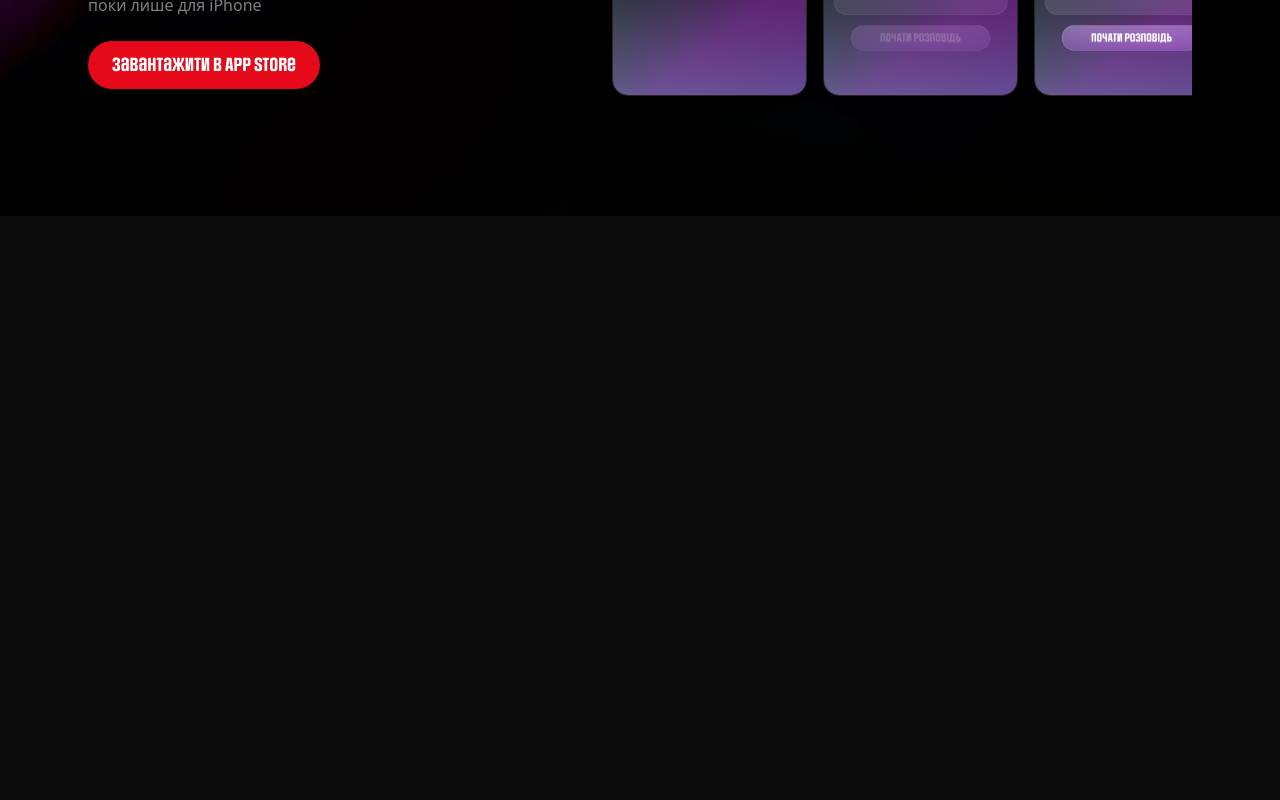
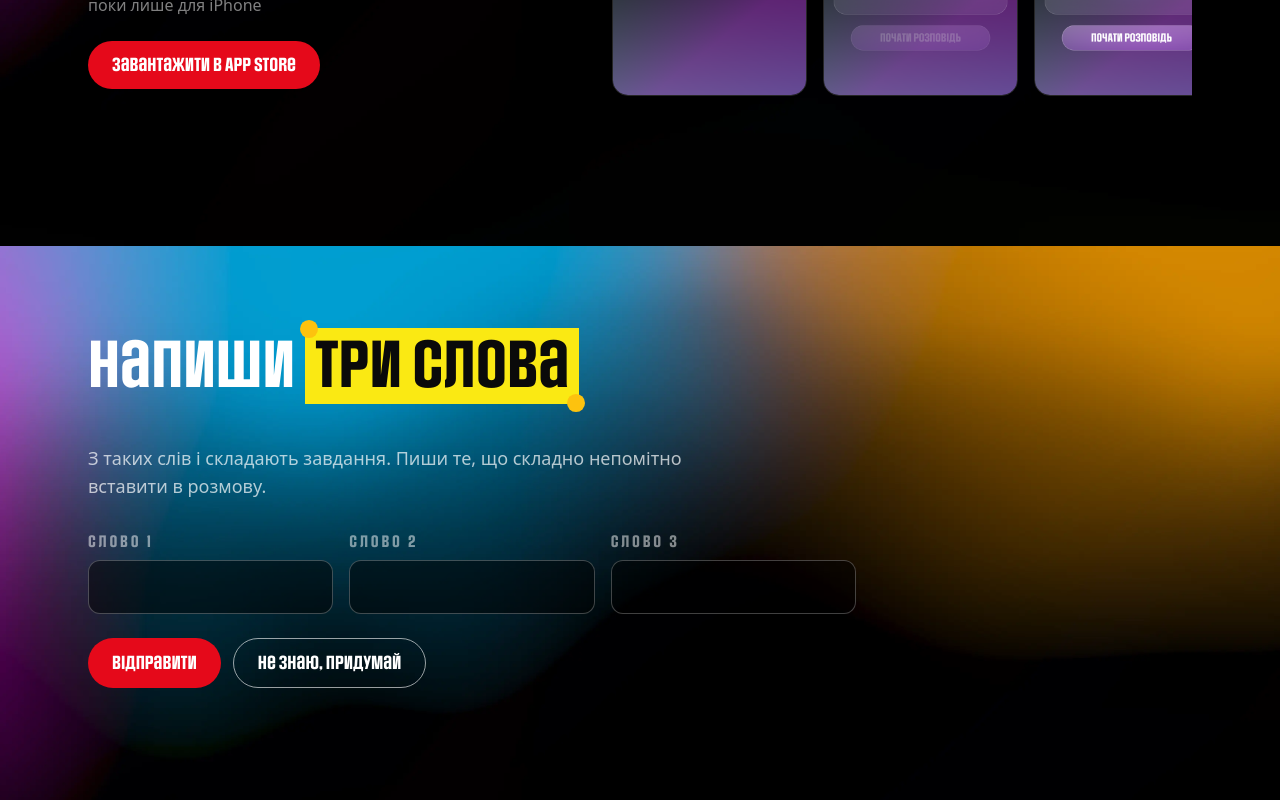
Before and after one commit to Greenfield-Taster/contrlve, a React (Vite) app in the folder frontend/: page / in a window 1280 px wide. Shown: the part 3754-4554 px from the top of the page. Before the commit the page ends 3970 px from the top, so only its background shows below. Built offline with nearby package versions, Linux system fonts and the light colour scheme.

Commit message:
feat: add the three-word form that copies to the clipboard

```diff
--- a/frontend/src/App.tsx
+++ b/frontend/src/App.tsx
@@ -3,6 +3,7 @@ import { Cast } from './components/Cast'
 import { Guests } from './components/Guests'
 import { Hero } from './components/Hero'
 import { HowToPlay } from './components/HowToPlay'
+import { WordsForm } from './components/WordsForm'
 
 export default function App() {
   return (
@@ -12,6 +13,7 @@ export default function App() {
       <Cast />
       <Guests />
       <AppSection />
+      <WordsForm />
     </main>
   )
 }
--- /dev/null
+++ b/frontend/src/components/WordsForm.tsx
@@ -0,0 +1,222 @@
+import { useEffect, useRef, useState, type FormEvent } from 'react'
+import { flushSync } from 'react-dom'
+import { Mark } from './Mark'
+import { Section } from './Section'
+import { playlistUrl } from '../data/episodes'
+import { randomWords } from '../data/randomWords'
+import { socials } from '../data/socials'
+import { readAttempts } from '../lib/attempts'
+import { submitWords } from '../lib/submitWords'
+import { hasBlockingIssues, validateWords, type WordIssue } from '../lib/words'
+
+type Sent = {
+  words: string[]
+  copied: boolean
+}
+
+const pluralAttempts = (n: number) => {
+  const last = n % 10
+  const teen = n % 100
+  if (teen >= 11 && teen <= 14) return 'разів'
+  if (last === 1) return 'раз'
+  if (last >= 2 && last <= 4) return 'рази'
+  return 'разів'
+}
+
+const pickThree = () => {
+  const pool = [...randomWords]
+  const picked: string[] = []
+  while (picked.length < 3 && pool.length > 0) {
+    const index = Math.floor(Math.random() * pool.length)
+    picked.push(pool.splice(index, 1)[0])
+  }
+  return picked
+}
+
+export function WordsForm() {
+  const [words, setWords] = useState(['', '', ''])
+  const [issues, setIssues] = useState<WordIssue[]>([])
+  const [sent, setSent] = useState<Sent | null>(null)
+  const [attempts, setAttempts] = useState(0)
+  const formRef = useRef<HTMLFormElement | null>(null)
+
+  useEffect(() => {
+    setAttempts(readAttempts())
+  }, [])
+
+  // Ctrl+V будь-де на сторінці кладе вставлене в перше порожнє поле —
+  // це і є назва шоу, тож жест має працювати.
+  useEffect(() => {
+    const onPaste = (event: ClipboardEvent) => {
+      const target = event.target as HTMLElement | null
+      if (target?.tagName === 'INPUT') return
+
+      const pasted = event.clipboardData?.getData('text')?.trim()
+      if (!pasted) return
+
+      flushSync(() => {
+        setWords((current) => {
+          const emptyIndex = current.findIndex((word) => word.trim().length === 0)
+          if (emptyIndex === -1) return current
+          const next = [...current]
+          next[emptyIndex] = pasted.split(/\s+/)[0]
+          return next
+        })
+      })
+
+      formRef.current?.scrollIntoView?.({ behavior: 'smooth', block: 'center' })
+    }
+
+    document.addEventListener('paste', onPaste)
+    return () => document.removeEventListener('paste', onPaste)
+  }, [])
+
+  const setWord = (index: number, value: string) => {
+    setWords((current) => current.map((word, i) => (i === index ? value : word)))
+    setIssues([])
+  }
+
+  const onSubmit = async (event: FormEvent) => {
+    event.preventDefault()
+    const found = validateWords(words)
+    setIssues(found)
+    if (hasBlockingIssues(found)) return
+
+    const trimmed = words.map((word) => word.trim())
+    const result = await submitWords(trimmed)
+    setSent({ words: trimmed, copied: result.copied })
+    setAttempts(result.attempts)
+  }
+
+  const issueFor = (index: number) => issues.find((issue) => issue.index === index)
+  const formIssue = issues.find((issue) => issue.index === -1)
+  const threadsUrl = socials.find((s) => s.id === 'threads')?.url ?? ''
+  const instagramUrl = socials.find((s) => s.id === 'instagram')?.url ?? ''
+
+  return (
+    <Section id="words" title={<>Напиши <Mark>три слова</Mark></>}>
+      <p className="m-0 mb-8 max-w-2xl text-lg text-white/70">
+        З таких слів і складають завдання. Пиши те, що складно непомітно
+        вставити в розмову.
+      </p>
+
+      <form ref={formRef} onSubmit={onSubmit} noValidate className="max-w-3xl">
+        <div className="grid gap-4 md:grid-cols-3">
+          {words.map((word, index) => {
+            const issue = issueFor(index)
+            return (
+              <div key={index}>
+                <label
+                  htmlFor={`word-${index}`}
+                  className="mb-2 block font-brand text-sm uppercase tracking-[0.2em] text-white/50"
+                >
+                  Слово {index + 1}
+                </label>
+                <input
+                  id={`word-${index}`}
+                  type="text"
+                  value={word}
+                  maxLength={40}
+                  autoComplete="off"
+                  onChange={(event) => setWord(index, event.target.value)}
+                  aria-invalid={issue?.blocking ? true : undefined}
+                  className="w-full rounded-xl border border-white/25 bg-black/50 px-4 py-3 font-brand text-xl outline-none focus:border-mark"
+                />
+                {issue && (
+                  <p
+                    className={`m-0 mt-2 text-sm ${
+                      issue.blocking ? 'text-cta' : 'text-white/50'
+                    }`}
+                  >
+                    {issue.message}
+                  </p>
+                )}
+              </div>
+            )
+          })}
+        </div>
+
+        <div aria-live="polite">
+          {formIssue && (
+            <p className="m-0 mt-4 font-brand text-cta">
+              {formIssue.message}
+            </p>
+          )}
+        </div>
+
+        <div className="mt-6 flex flex-wrap gap-3">
+          <button
+            type="submit"
+            className="rounded-full bg-cta px-6 py-3 font-brand text-white transition-colors hover:bg-cta-hover active:scale-[0.97]"
+          >
+            Відправити
+          </button>
+          <button
+            type="button"
+            onClick={() => {
+              setWords(pickThree())
+              setIssues([])
+            }}
+            className="rounded-full border border-white/60 px-6 py-3 font-brand transition-colors hover:bg-white/10"
+          >
+            Не знаю, придумай
+          </button>
+        </div>
+
+        {attempts > 1 && !sent && (
+          <p className="m-0 mt-4 text-sm text-white/40">
+            ти вже робив це {attempts} {pluralAttempts(attempts)}
+          </p>
+        )}
+      </form>
+
+      {sent && (
+        <div
+          aria-live="polite"
+          className="mt-10 rounded-2xl border border-white/15 bg-black/50 p-6 md:p-10"
+        >
+          <p className="m-0 flex flex-wrap gap-2 font-brand text-[clamp(20px,3vw,32px)]">
+            {sent.words.map((word) => (
+              <Mark key={word} instant>
+                {word}
+              </Mark>
+            ))}
+          </p>
+
+          <p className="m-0 mt-6 text-lg text-white/70">
+            {sent.copied
+              ? 'скопіювали. кидай у коменти під випуском'
+              : 'не вийшло скопіювати — виділи і скопіюй руками'}
+          </p>
+
+          <div className="mt-6 flex flex-wrap gap-3">
+            <a
+              href={playlistUrl}
+              target="_blank"
+              rel="noreferrer"
+              className="rounded-full border border-white/60 px-5 py-2 font-brand transition-colors hover:bg-white/10"
+            >
+              Коментарі на YouTube
+            </a>
+            <a
+              href={threadsUrl}
+              target="_blank"
+              rel="noreferrer"
+              className="rounded-full border border-white/60 px-5 py-2 font-brand transition-colors hover:bg-white/10"
+            >
+              Threads
+            </a>
+            <a
+              href={instagramUrl}
+              target="_blank"
+              rel="noreferrer"
+              className="rounded-full border border-white/60 px-5 py-2 font-brand transition-colors hover:bg-white/10"
+            >
+              Instagram
+            </a>
+          </div>
+        </div>
+      )}
+    </Section>
+  )
+}
```
Also changed, not shown: 1 other file (tests, documents, lock files or other folders).
